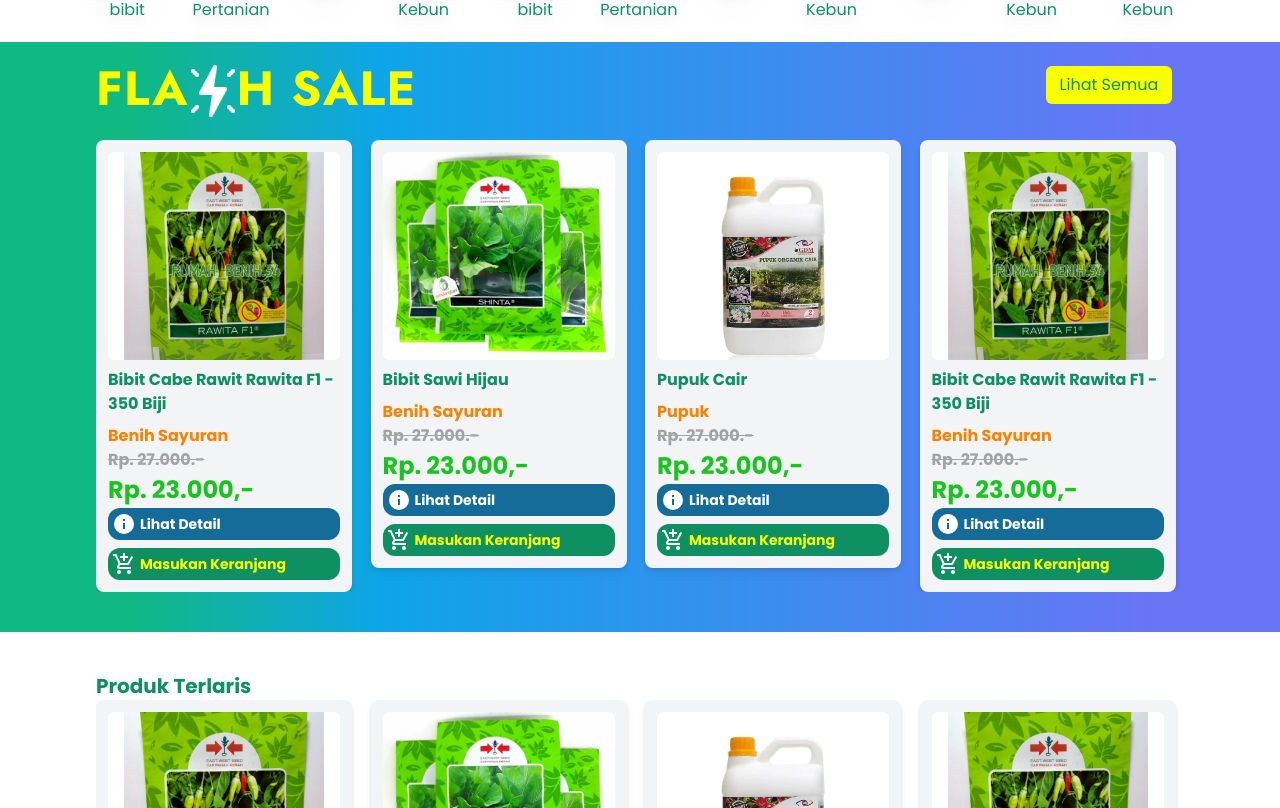
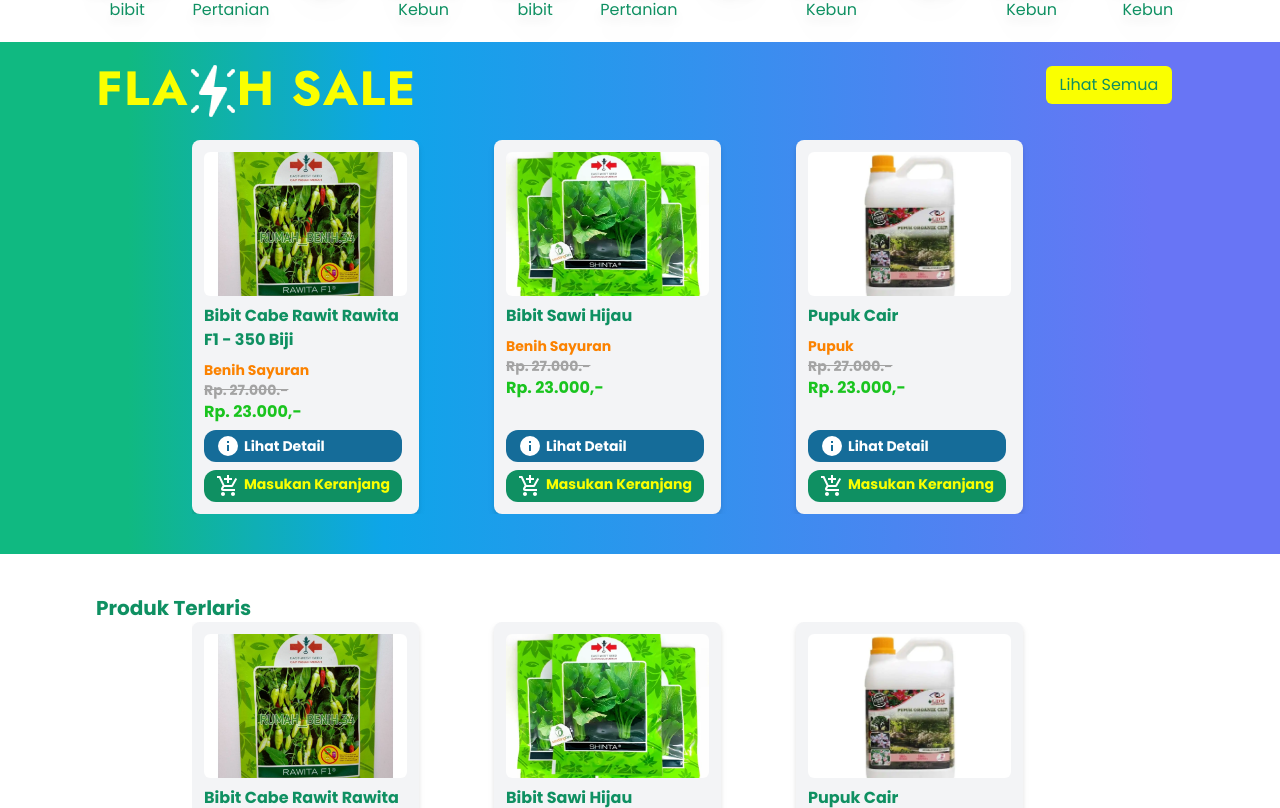
Before and after one commit to hajjulikram/tanibahari, a Next.js app: page / in a window 1280 px wide. Shown: the part 712-1520 px from the top of the page. Built offline with nearby package versions, Linux system fonts and the light colour scheme.

Commit message:
Update Component Card Product

```diff
--- a/components/CardProduct/CardProduct.jsx
+++ b/components/CardProduct/CardProduct.jsx
@@ -10,20 +10,14 @@
 } from '@mdi/js';
 import Link from 'next/link';
 import data from '@/utils/data';
-
-// Import Swiper React components
 import { Swiper, SwiperSlide } from 'swiper/react';
-
-// Import Swiper styles
 import 'swiper/css';
 import 'swiper/css/pagination';
-
-// import required modules
 import { Navigation, Pagination } from 'swiper/modules';
 
 export default function CardProduct() {
   return (
-    <div>
+    <div className="md:container">
       <Swiper
         slidesPerView={4}
         spaceBetween={10}
@@ -32,7 +26,7 @@
           prevEl: '.button-prev-slide',
         }}
         modules={[Pagination, Navigation]}
-        className="relative group"
+        className="group"
         breakpoints={{
           300: {
             slidesPerView: 1,
@@ -50,26 +44,29 @@
             slidesPerView: 3,
           },
           1280: {
-            slidesPerView: 4,
+            slidesPerView: 3,
           },
           1520: {
             slidesPerView: 5,
           },
         }}
       >
-        <div className="top-[50%] absolute z-10 button-next-slide group-hover:right-0 -right-[23rem] duration-500 text-[#FAFF00] w-[40px] h-[40px] bg-[#0F9062] shadow-md rounded-full grid place-items-center">
-          <Icon path={mdiArrowRight} size={1} />
+        {/* BUTTON SWIPPER */}
+        <div>
+          <div className="top-[50%] absolute z-10 button-next-slide group-hover:right-0 -right-[23rem] duration-500 text-[#FAFF00] w-[40px] h-[40px] bg-[#0F9062] shadow-md rounded-full grid place-items-center">
+            <Icon path={mdiArrowRight} size={1} />
+          </div>
+          <div className="top-[50%] absolute z-10 button-prev-slide group-hover:left-0 -left-[23rem] duration-500 text-[#FAFF00] w-[40px] h-[40px] bg-[#0F9062] shadow-md rounded-full grid place-items-center">
+            <Icon path={mdiArrowLeft} size={1} />
+          </div>
         </div>
 
-        <div className="top-[50%] absolute z-10 button-prev-slide group-hover:left-0 -left-[23rem] duration-500 text-[#FAFF00] w-[40px] h-[40px] bg-[#0F9062] shadow-md rounded-full grid place-items-center">
-          <Icon path={mdiArrowLeft} size={1} />
-        </div>
-        <div className="flex gap-1  ">
+        <div className="flex">
           {data.product.map((product, i) => (
             <SwiperSlide key={i}>
-              <div className="w-64 bg-gray-100 px-3 py-3 rounded-lg drop-shadow-md ">
+              <div className="w-[227px] h-[374px] bg-gray-100 px-3 py-3 rounded-lg drop-shadow-md ">
                 <Image
-                  className="h-52 w-full object-cover object-center rounded-md"
+                  className="h-36 w-full object-cover object-center rounded-md"
                   src={product.image}
                   width={200}
                   height={200}
@@ -77,33 +74,33 @@
                 />
 
                 <div className="pt-2">
-                  <h1 className="text-[#0F9062] font-bold max-[640px]:text-sm">
+                  <h1 className="text-[#0F9062] font-bold text-base">
                     {product.name}
                   </h1>
                 </div>
 
                 <div className="pt-2">
-                  <h3 className="text-[#FB8200] font-bold max-[640px]:text-sm">
+                  <h3 className="text-[#FB8200] font-bold text-sm">
                     {product.category}
                   </h3>
-                  <p className="text-[#A3A3A3] font-bold line-through max-[640px]:text-sm">
+                  <p className="text-[#A3A3A3] font-bold line-through text-sm">
                     {product.discount}
                   </p>
-                  <p className="text-[#1AC41F] font-bold text-[24px] max-[640px]:text-[19px]">
+                  <p className="text-[#1AC41F] font-bold text-base">
                     {product.price}
                   </p>
                 </div>
 
-                <div className="flex flex-col gap-2">
+                <div className="flex flex-col gap-2 fixed bottom-3">
                   <Link href={`product-detail/${product.slug}`}>
-                    <div className="bg-[#156C99] w-full rounded-xl p-1 text-white text-sm font-bold flex gap-1 max-[640px]:text-[12px] items-center">
+                    <div className="bg-[#156C99] w-full rounded-xl py-1 px-3 text-white text-sm font-bold flex gap-1 items-center">
                       <Icon path={mdiInformation} size={1} />
                       Lihat Detail
                     </div>
                   </Link>
 
                   <Link href={'/product/slug'}>
-                    <div className="bg-[#0F9062] w-full rounded-xl p-1 font-bold text-[#FAFF00] text-sm flex gap-1 max-[640px]:text-sm items-center">
+                    <div className="bg-[#0F9062] w-full rounded-xl py-1 px-3 font-bold text-[#FAFF00] text-sm flex gap-1 justify-center ">
                       <Icon
                         path={mdiCartPlus}
                         size={1}
```
